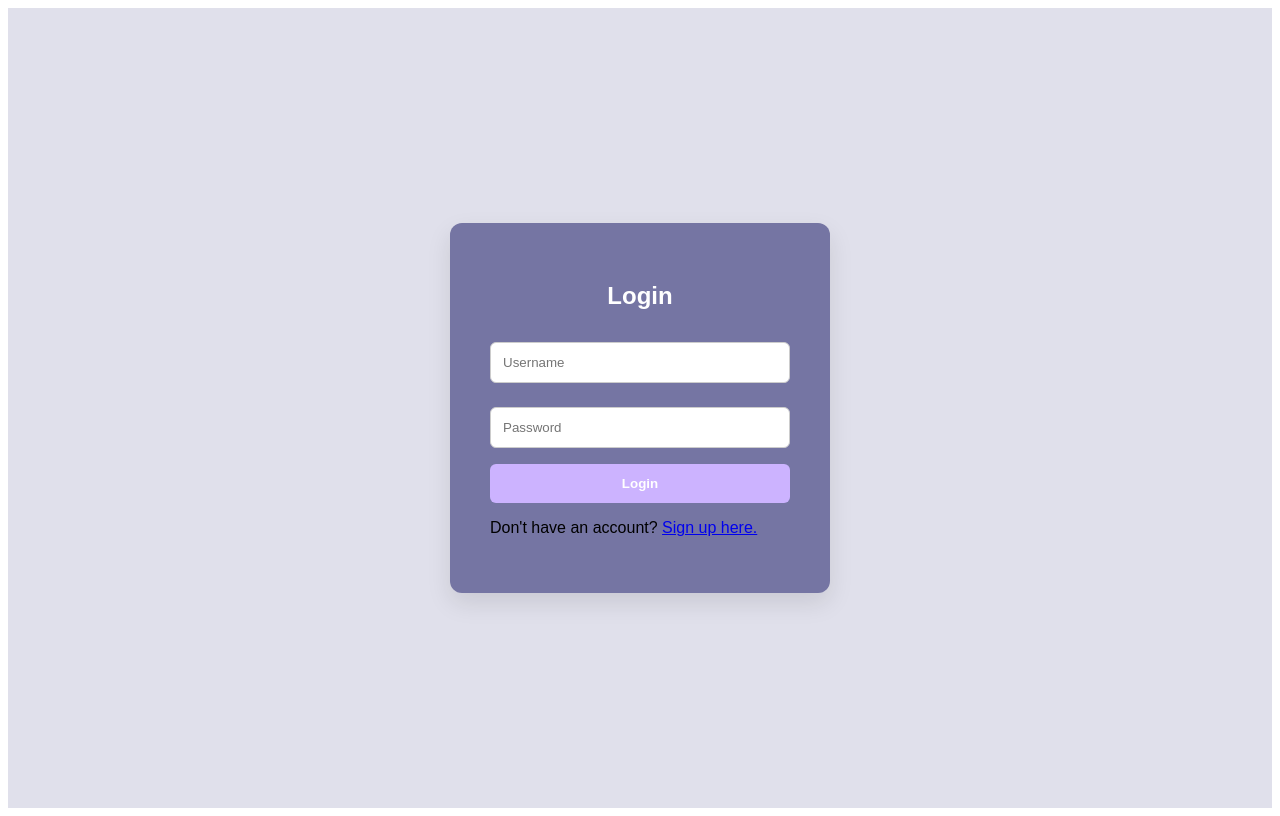
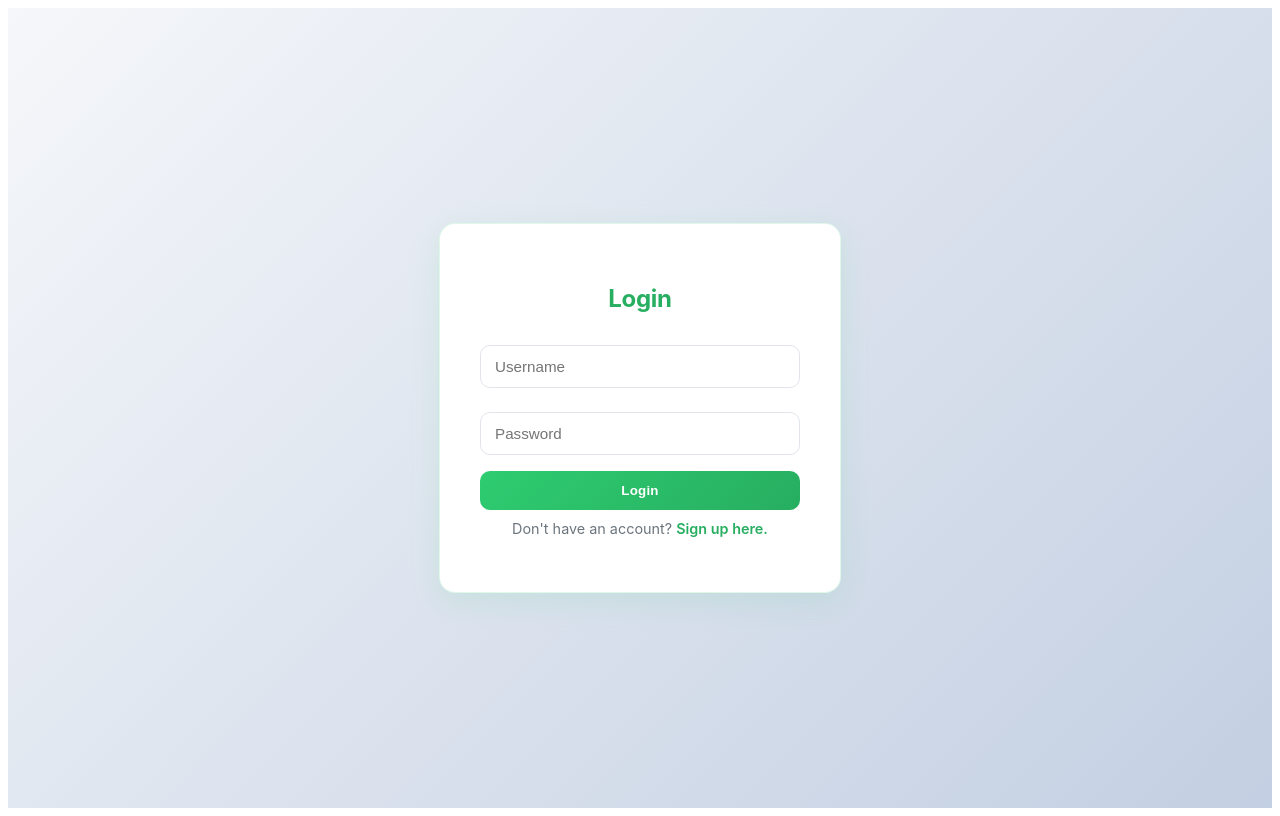
Before and after one commit to seed0x/FinanceFlowProd, a React (Vite) app in the folder frontend/: page /login in a window 1280 px wide. Built offline with nearby package versions, Linux system fonts and the light colour scheme; no server answers.

Commit message:
fix signup / login to match dashboard

```diff
--- a/frontend/src/pages/Login.css
+++ b/frontend/src/pages/Login.css
@@ -1,6 +1,7 @@
+/* Login & Signup Styling (green & white to match dashboard) */
 .login-page {
-  background: #e0e0eb;
-  font-family: Arial, sans-serif;
+  background: linear-gradient(135deg, #f5f7fa 0%, #c3cfe2 100%);
+  font-family: 'Inter', -apple-system, BlinkMacSystemFont, 'Segoe UI', Roboto, sans-serif;
   display: flex;
   height: 100vh;
   justify-content: center;
@@ -8,48 +9,105 @@
 }
 
 .login-container {
-  background: #7575a3;
+  background: #ffffff;
   padding: 40px;
-  border-radius: 12px;
-  box-shadow: 0 10px 25px rgba(0,0,0,0.1);
-  width: 300px;
+  border-radius: 16px;
+  width: 320px;
+  box-shadow: 0 8px 30px rgba(46, 204, 113, 0.12);
+  border: 1px solid rgba(46, 204, 113, 0.15);
 }
 
 .login-container h2 {
   text-align: center;
   margin-bottom: 24px;
-  color: #ffffff;
+  color: #27ae60;
+  font-weight: 700;
+  letter-spacing: -0.3px;
 }
-
+/* input behavior */
 .login-container input[type="text"],
 .login-container input[type="password"],
 .login-container input[type="email"] {
   width: 100%;
-  padding: 12px;
+  padding: 12px 14px;
   margin: 8px 0 16px;
-  border: 1px solid #ccc;
-  border-radius: 6px;
+  border: 1px solid #e1e5ea;
+  border-radius: 10px;
   box-sizing: border-box;
+  background: #ffffff;
+  transition: border-color 0.2s ease, box-shadow 0.2s ease;
+  font-size: 0.95rem;
 }
 
+.login-container input[type="text"]:focus,
+.login-container input[type="password"]:focus,
+.login-container input[type="email"]:focus {
+  border-color: #2ecc71;
+  outline: none;
+  box-shadow: 0 0 0 4px rgba(46, 204, 113, 0.15);
+}
+
+/* Login / Sign Up action button */
 .login-container button {
   width: 100%;
   padding: 12px;
-  background-color: #ccb3ff;
+  background: linear-gradient(135deg, #2ecc71 0%, #27ae60 100%);
   border: none;
   color: white;
-  font-weight: bold;
-  border-radius: 6px;
+  font-weight: 700;
+  border-radius: 10px;
   cursor: pointer;
-  transition: background 0.3s;
+  transition: transform 0.12s ease, box-shadow 0.2s ease, opacity 0.2s ease;
+  letter-spacing: 0.2px;
 }
 
 .login-container button:hover {
-  background-color: #434190;
+  transform: translateY(-1px);
+  box-shadow: 0 10px 24px rgba(46, 204, 113, 0.25);
 }
 
+.login-container button:active {
+  transform: translateY(0);
+  box-shadow: 0 6px 16px rgba(46, 204, 113, 0.18);
+}
+
+/* Messages */
 .message {
   text-align: center;
-  color: red;
+  margin-top: 12px;
+  font-size: 0.92rem;
+}
+
+.message.error {
+  color: #e74c3c;
+}
+
+.message.success {
+  color: #27ae60;
+}
+
+/* Small helper text (e.g., “Forgot password?”, “Have an account?”) */
+.helper-text {
+  text-align: center;
   margin-top: 10px;
+  color: #6c757d;
+  font-size: 0.9rem;
 }
+
+.helper-text a {
+  color: #27ae60;
+  text-decoration: none;
+  font-weight: 600;
+}
+
+.helper-text a:hover {
+  text-decoration: underline;
+}
+
+/* Responsive */
+@media (max-width: 400px) {
+  .login-container {
+    width: 90%;
+    padding: 28px;
+  }
+}
--- a/frontend/src/pages/Login.jsx
+++ b/frontend/src/pages/Login.jsx
@@ -64,7 +64,7 @@ const Login = ({ setUser }) => {
           required
         />
         <button type="submit">Login</button>
-        <p>Don't have an account? <Link to="/Signup"> Sign up here. </Link> </p>
+        <p className="helper-text">Don't have an account? <Link to="/Signup"> Sign up here. </Link> </p>
       </form>
     </div>
   );
--- a/frontend/src/pages/Signup.jsx
+++ b/frontend/src/pages/Signup.jsx
@@ -61,7 +61,7 @@ export default function Signup() {
           required
         />
         <button type="submit">Create Account</button>
-        <p>
+        <p className="helper-text">
           Already have an account? <Link to="/login">Login here.</Link>
         </p>
       </form>
```
Also changed, not shown: 2 other files (tests, documents, lock files or other folders).
